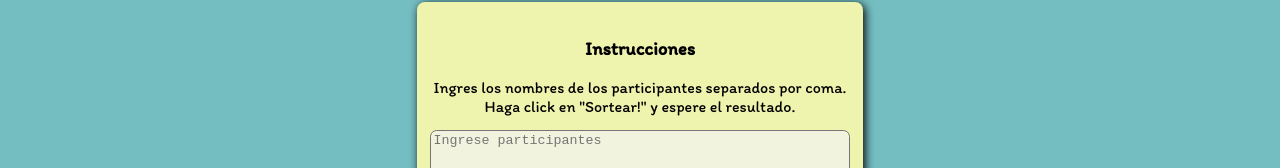
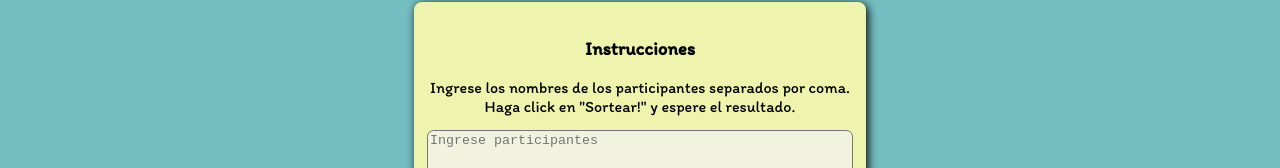
Before and after one commit to alotav/WhoWins_React, a React (Vite) app: page /lottery in a window 1280 px wide. Both pictures are taken after a click on the button "Nuevo Sorteo". Shown: the part 228-396 px from the top of the page. Built offline with nearby package versions, Linux system fonts and the light colour scheme.

Commit message:
last details

```diff
--- a/src/Components/Lottery/Players.jsx
+++ b/src/Components/Lottery/Players.jsx
@@ -34,7 +34,7 @@ const Players = ({ className }) => {
   return (
     <div className={`playersContainer ${className}`}>
       <h3>Instrucciones</h3>
-      <p>Ingres los nombres de los participantes separados por coma.</p>
+      <p>Ingrese los nombres de los participantes separados por coma.</p>
       <p>Haga click en &quot;Sortear!&quot; y espere el resultado.</p>
       <textarea
         name="players"
```
